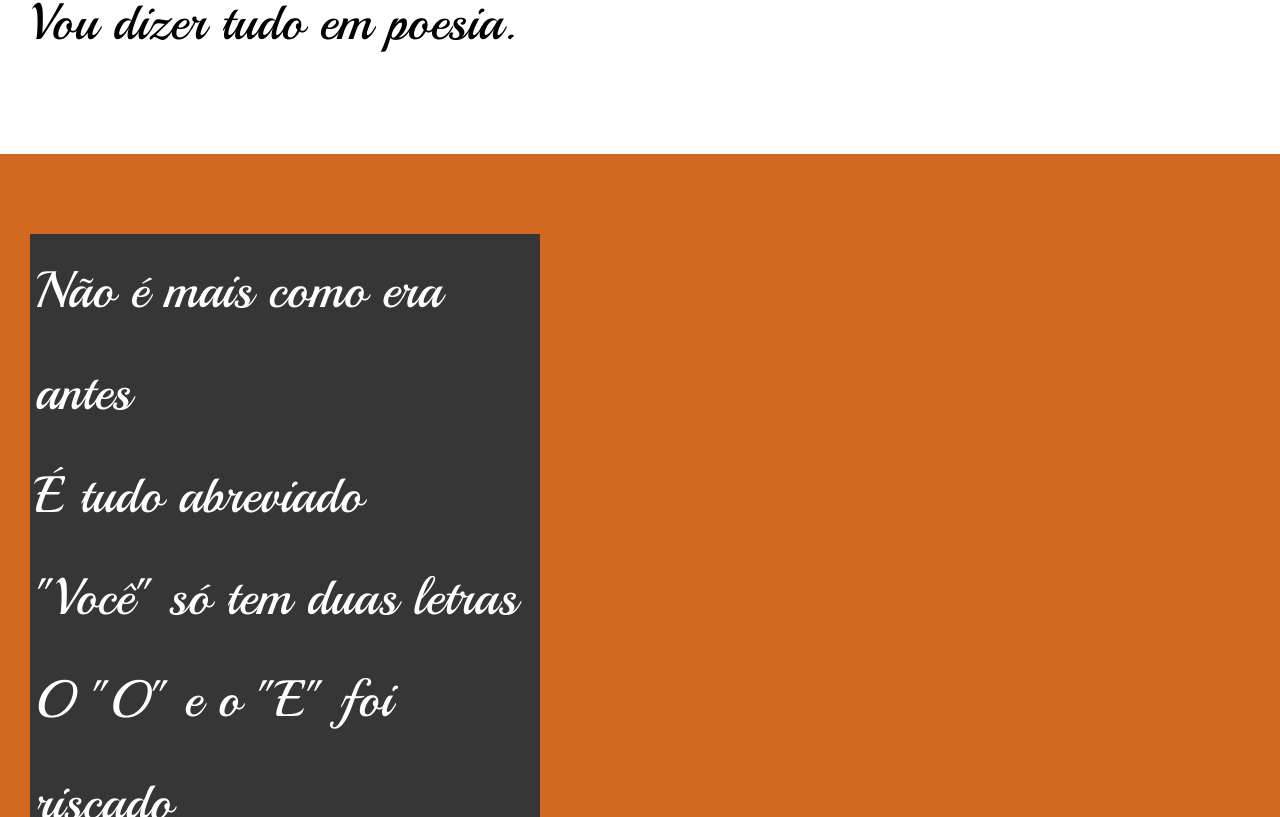
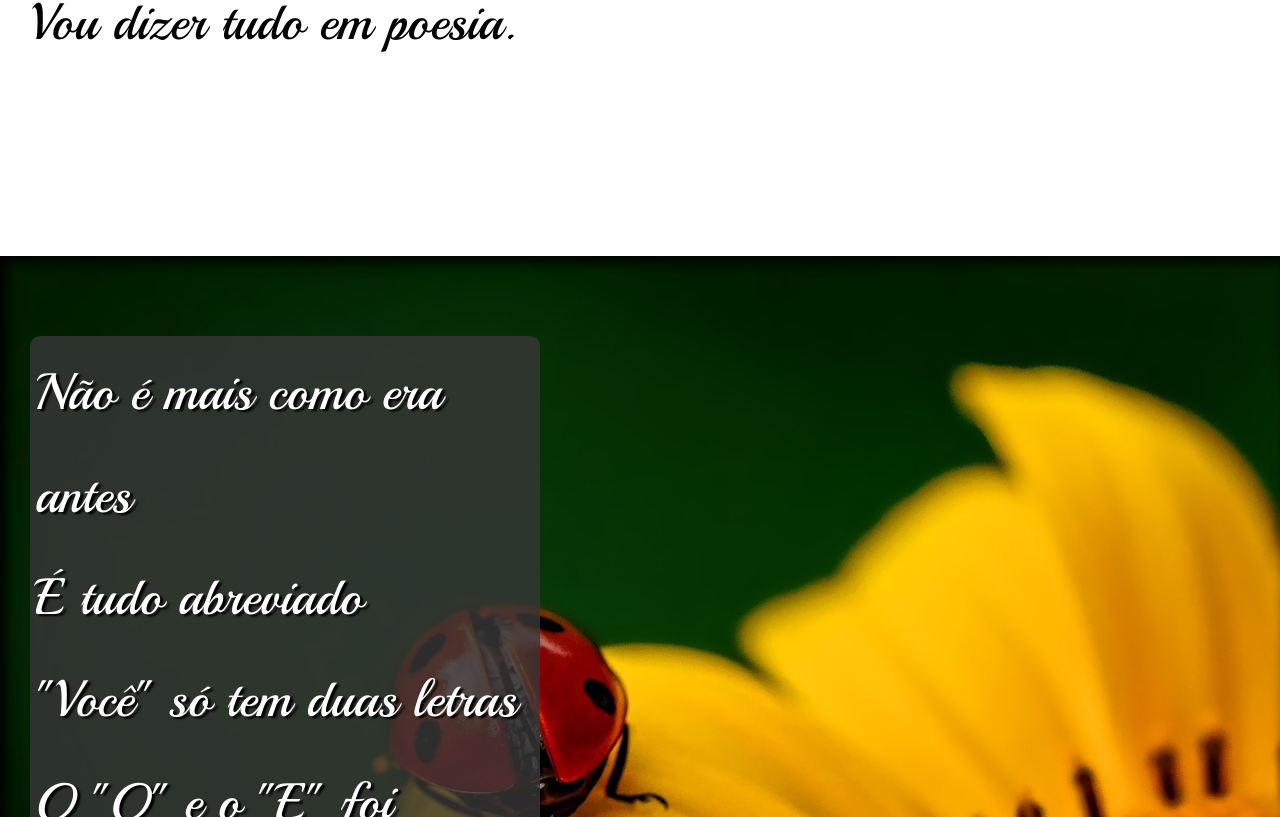
Before and after one commit to fabianoalmeida29/projeto-cordel, a plain HTML site: page index.html in a window 1280 px wide. Shown: the part 963-1780 px from the top of the page. Drawn offline with Linux system fonts and the light colour scheme; a web font is replaced by a local one.

Commit message:
Atualizei 01/05/22

```diff
--- a/estile/style.css
+++ b/estile/style.css
@@ -64,7 +64,10 @@ line-height: 2em;
 padding-left: 30px;
 font-family: var(--fonte3);
 font-size: 4vw;
+}
 
+section > p {
+    padding-bottom: 2em;
 
 }
 
@@ -77,13 +80,34 @@ section.normal{
 section.imagem{
     background-color: chocolate;
     color: white;
+    box-shadow: inset 6px 6px 13px 0px black;
+    background-attachment: fixed;
 }
 
 section.imagem > p{
     display: inline-block;
     padding: 5px;
     width: 500px;
-    background-color: rgb(54, 54, 54);
+    background-color: rgba(54, 54, 54, 0.815);
+    border-radius: 10px;
+    text-shadow: 3px 2px 2px black;
+
+
+}
+
+section#img01{
+    background-image: url(../imagens/background001.jpg);
+    background-position: right center;]
+    background-size: cover;
+
+}
+
+section#img02{
+    background-image: url(../imagens/background002.jpg);
+    background-position: right center;
+    background-size: cover;
+
+
 }
 
 footer{
--- a/index.html
+++ b/index.html
@@ -30,7 +30,7 @@
         </section>
 
 
-        <section class="imagem">
+        <section class="imagem" id="img01">
             <p>
                 Não é mais como era antes <br>
                 É tudo abreviado <br>
@@ -65,7 +65,7 @@
             </p>
          </section>
 
-        <section class="imagem">
+        <section class="imagem" id="img02">
             <p>
                 Tenho saudade das cartas <br>
                 Escritas com a própria mão <br>
```
